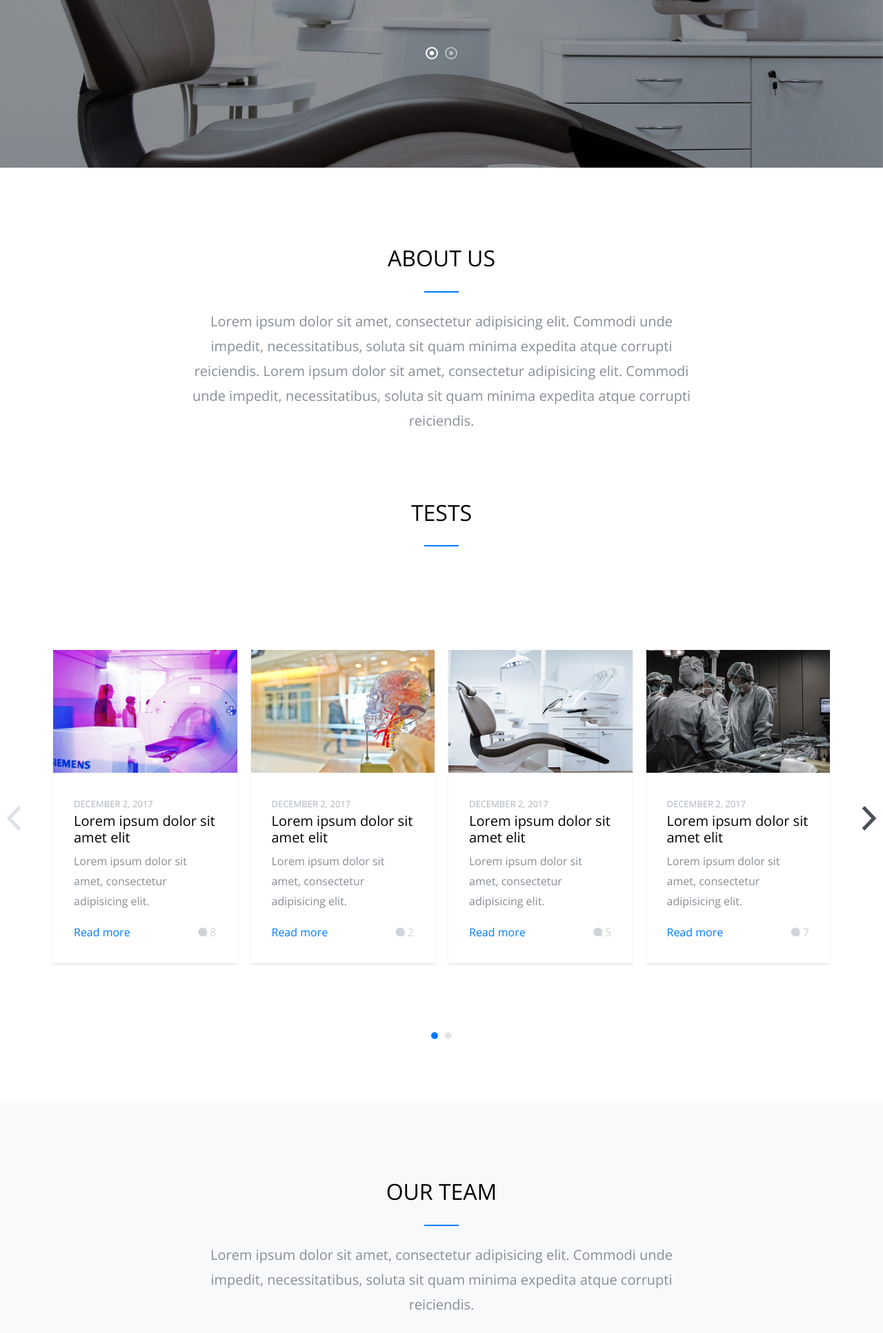
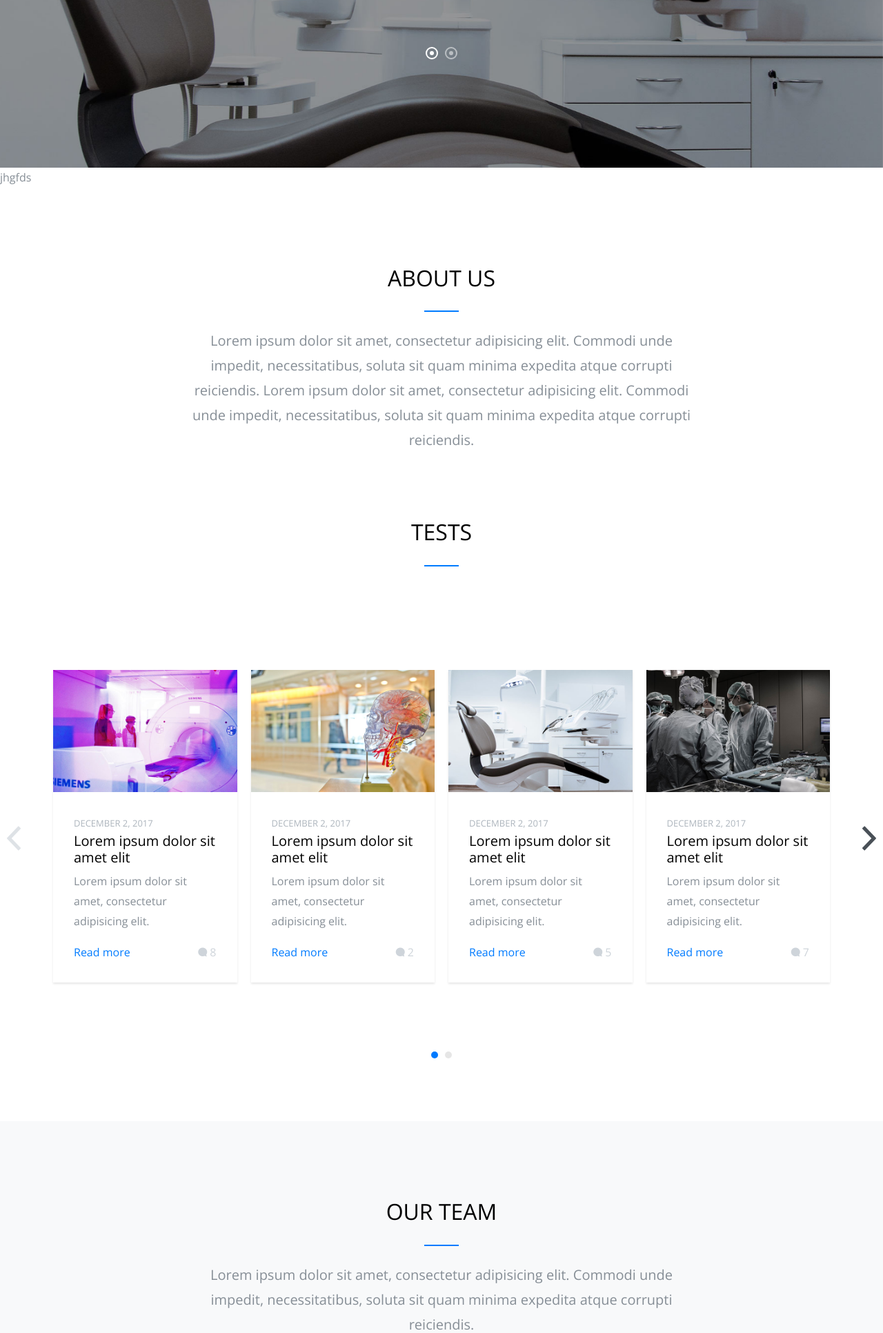
Before and after one commit to ag602/medstartup, a Django app: page / in a window 1280 px wide. Shown: the part 540-2472 px from the top of the page at 69% size. Run offline with Django 3.2, Linux system fonts and the light colour scheme; some libraries are stand-ins or nearby versions; some web fonts are replaced.

Commit message:
Initial commit

```diff
--- a/medx/templates/home/home.html
+++ b/medx/templates/home/home.html
@@ -36,6 +36,8 @@
 {#      </div>#}
 {#    </section>#}
 {#    <!-- END section -->#}
+
+    jhgfds
 
     <section class="section stretch-section">
       <div class="container">
```
